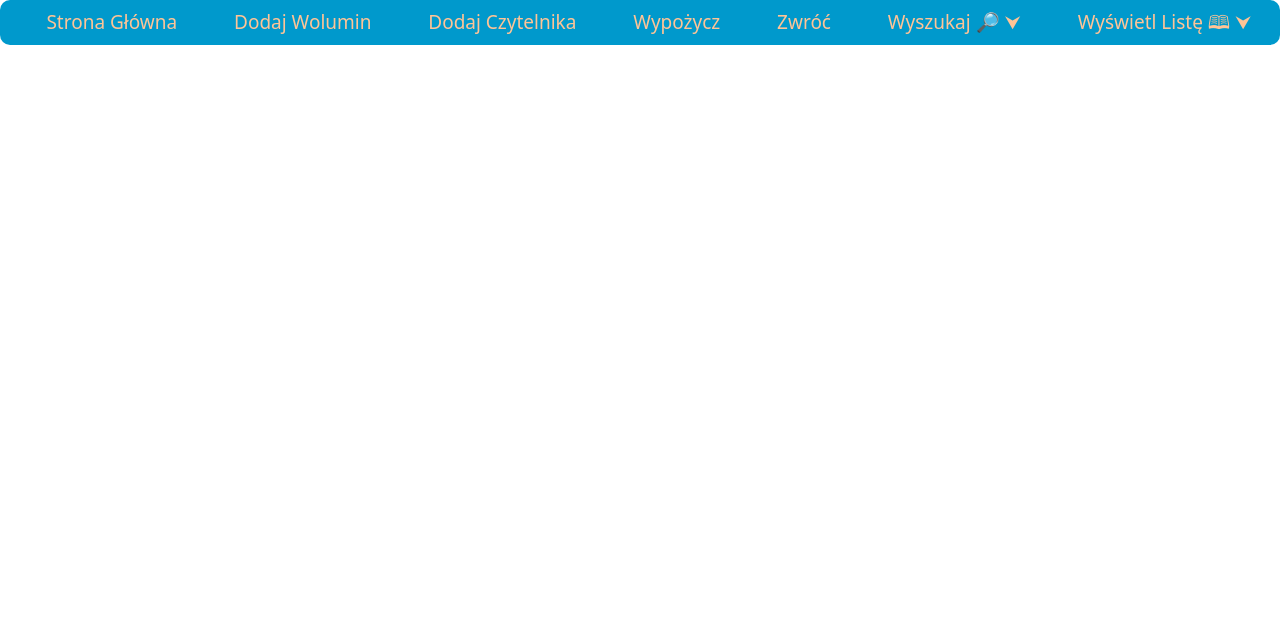
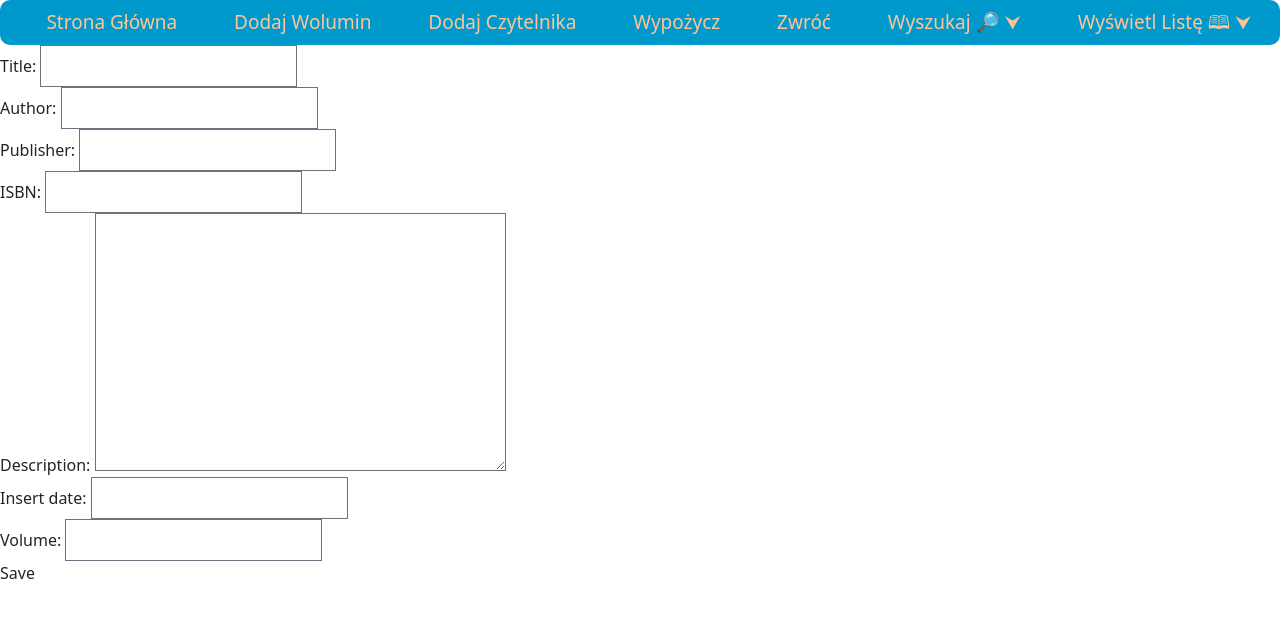
Before and after one commit to pahholek/libsysDJANGO, a Django app: page /dodajwolumin in a window 1280 px wide. Shown: the top 618 px of the page. Run offline with Django 4.2, Linux system fonts and the light colour scheme; the visitor is signed in with stand-in values (Sample User, id 1); style sheets or scripts are compiled from the project's sources; some libraries are stand-ins or nearby versions.

Commit message:
added book ad form
TODO VALIDATION OF FORM

```diff
--- /dev/null
+++ b/books/forms.py
@@ -0,0 +1,16 @@
+from django import forms
+
+from .models import book
+
+class BookForm(forms.ModelForm):
+    class Meta:
+        model = book
+        fields = [
+            'title',
+            'author',
+            'publisher',
+            'ISBN',
+            'description',
+            'insert_date',
+            'volume',
+        ]
--- a/pages/views.py
+++ b/pages/views.py
@@ -2,6 +2,7 @@
 from django.shortcuts import render
 from django.http import HttpResponse
 from books.models import book
+from books.forms import BookForm
 
 # Create your views here.
 def home_view(request, *args, **kwargs):
@@ -10,7 +11,13 @@ def home_view(request, *args, **kwargs):
 
 def add_book_view(request, *args, **kwargs):
     if request.user.is_superuser:
-        return render(request, "add_book.html", {})
+        form = BookForm(request.POST or None)
+        if form.is_valid():
+            form.save()
+        context = {
+            'form': form
+        }
+        return render(request, "add_book.html", context)
     else:
         return render(request, "no_permissions.html", {})
 
--- a/templates/add_book.html
+++ b/templates/add_book.html
@@ -1,4 +1,9 @@
 {% extends 'base.html' %}
 {% block content %}
 
+<form>
+    {{ form.as_p }}
+    <input type="submit" value="Save" />
+</form>
+
 {% endblock %}
```
